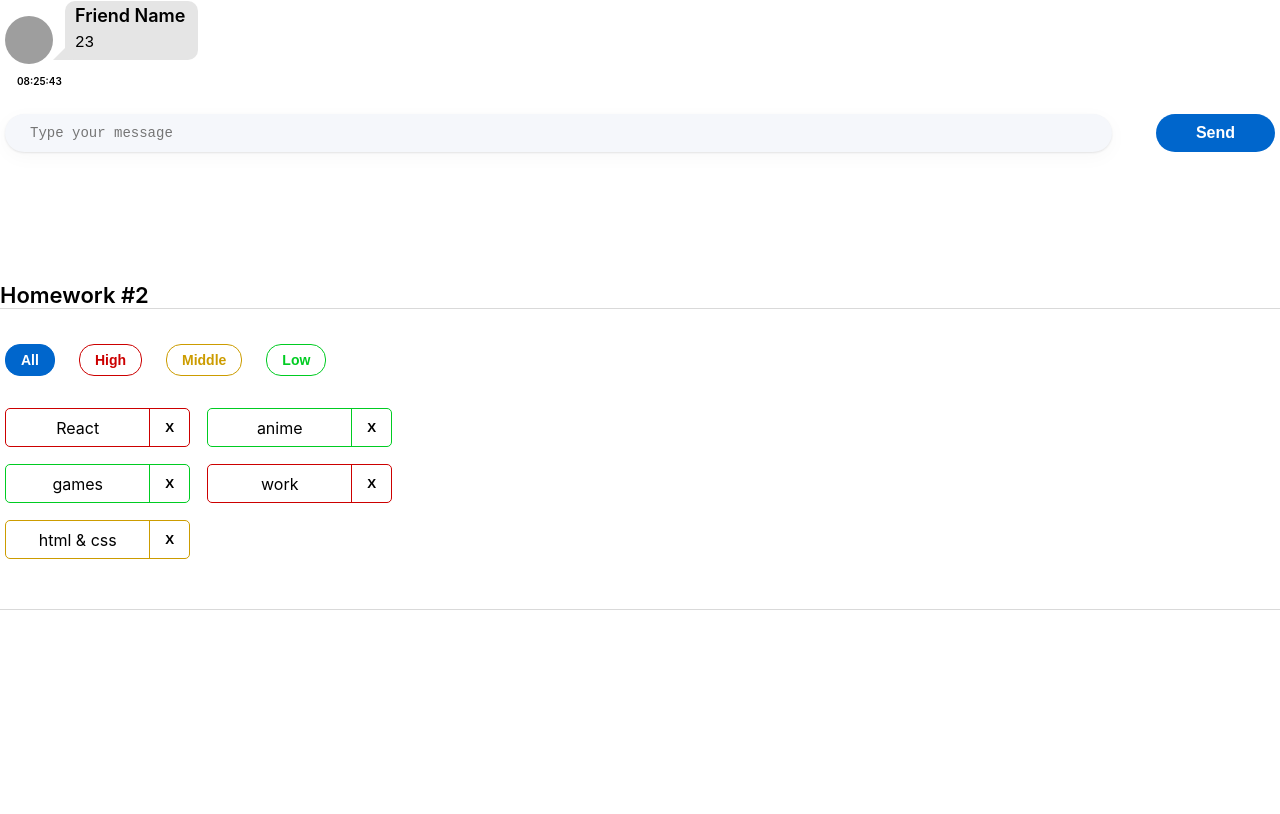
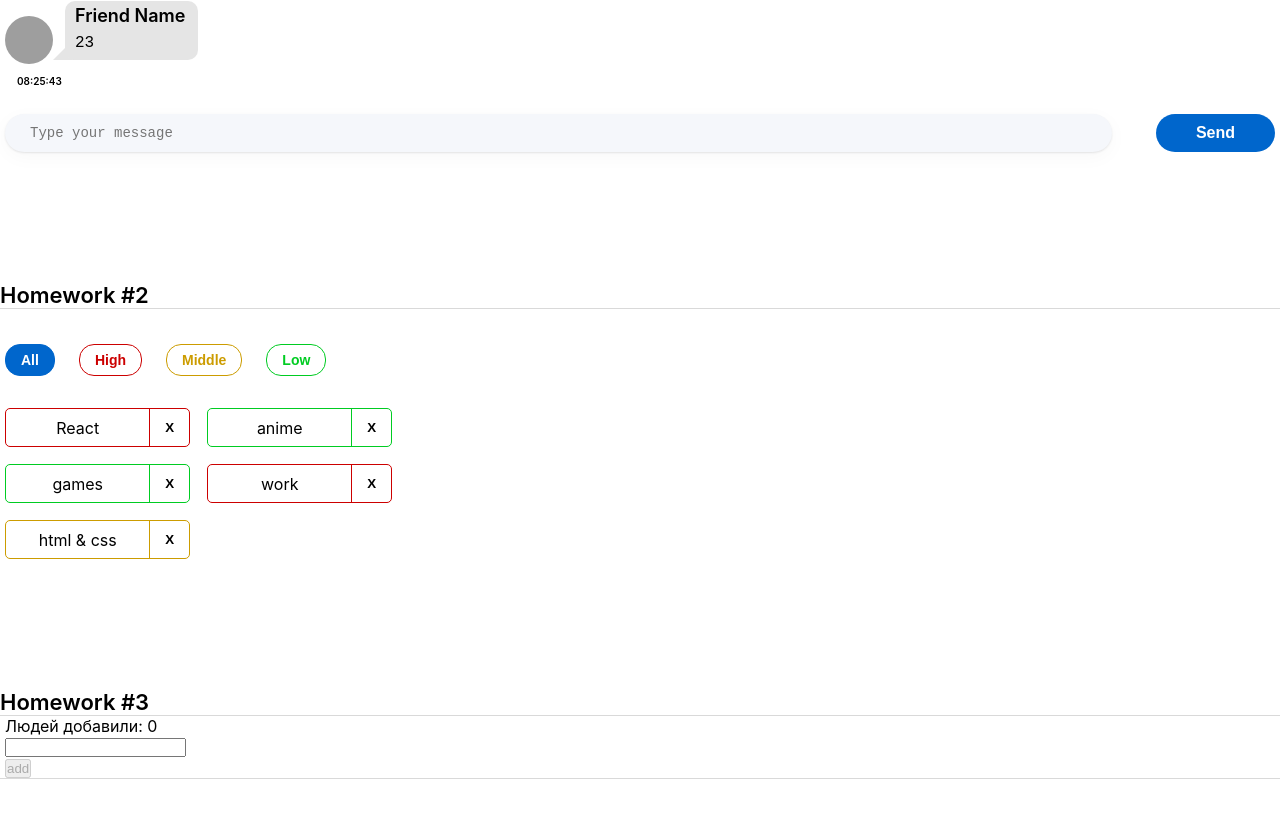
Before and after one commit to 7lad48/hw-autocheck, a React (Create React App) app: page / in a window 1280 px wide. Shown: the part 282-1096 px from the top of the page. Before the commit the page ends 927 px from the top, so only its background shows below. Built offline with nearby package versions, Linux system fonts and the light colour scheme; grey boxes are pictures that could not be loaded.

Commit message:
hw3 done, without styles

```diff
--- a/src/s1-main/App.tsx
+++ b/src/s1-main/App.tsx
@@ -2,6 +2,7 @@
 import s from './App.module.css'
 import HW1 from '../s2-homeworks/hw01/HW1'
 import HW2 from "../s2-homeworks/hw02/HW2";
+import HW3 from "../s2-homeworks/hw03/HW3";
 
 function App() {
     return (
@@ -9,7 +10,7 @@
             <HW1/>
             {/*раскомментировать по ходу выполнения*/}
             <HW2/>
-            {/*<HW3/>*/}
+            <HW3/>
             {/*<HW4/>*/}
 
             {/*при выполнении дз 5 и более - закомментировать здесь дз 1-4, так как они есть внутри дз 5*/}
--- a/src/s2-homeworks/hw03/Greeting.tsx
+++ b/src/s2-homeworks/hw03/Greeting.tsx
@@ -2,14 +2,14 @@
 import s from './Greeting.module.css'
 
 type GreetingPropsType = {
-    name: any // need to fix any
-    setNameCallback: any // need to fix any
-    addUser: any // need to fix any
-    onBlur: any // need to fix any
-    onEnter: any // need to fix any
-    error: any // need to fix any
-    totalUsers: any // need to fix any
-    lastUserName?: any // need to fix any
+    name: string // need to fix any
+    setNameCallback: (name:ChangeEvent<HTMLInputElement>)=>void // need to fix any
+    addUser: ()=>void // need to fix any
+    onBlur: ()=>void // need to fix any
+    onEnter: (e: KeyboardEvent<HTMLInputElement>)=>void // need to fix any
+    error: string // need to fix any
+    totalUsers: number // need to fix any
+    lastUserName?: string | false// need to fix any
 }
 
 // презентационная компонента (для верстальщика)
@@ -25,7 +25,7 @@
         lastUserName,
     } // деструктуризация пропсов
 ) => {
-    const inputClass = s.errorInput // need to fix with (?:)
+    const inputClass = s.errorInput // need to fix with (?:) ((error - border red;
 
     return (
         <div id={'hw3-form'} className={s.greetingForm}>
--- a/src/s2-homeworks/hw03/GreetingContainer.tsx
+++ b/src/s2-homeworks/hw03/GreetingContainer.tsx
@@ -1,20 +1,36 @@
 import React, { ChangeEvent, KeyboardEvent, useState } from 'react'
 import Greeting from './Greeting'
 import { UserType } from './HW3'
+import {Simulate} from "react-dom/test-utils";
+import keyDown = Simulate.keyDown;
 
 type GreetingContainerPropsType = {
-    users: any // need to fix any
-    addUserCallback: any // need to fix any
+    users: UserType[] // need to fix any
+    addUserCallback: (name:string)=>void // need to fix any
 }
 
-export const pureAddUser = (name: any, setError: any, setName: any, addUserCallback: any) => {
+export const pureAddUser = (name: string, setError: (name:string)=>void, setName: (name:string)=>void, addUserCallback: (name:string)=>void) => {
     // если имя пустое - показать ошибку, иначе - добавить юзера и очистить инпут
+    if(!name.trim()){
+        setError('Ошибка! Введите имя!');
+    } else {
+        addUserCallback(name);
+        setName('');
+    }
 }
 
-export const pureOnBlur = (name: any, setError: any) => { // если имя пустое - показать ошибку
+export const pureOnBlur = (name: string, setError: (error:string)=>void) => { // если имя пустое - показать ошибку
+    if(name.trim()){
+        setError('');
+    } else {
+        setError('Ошибка! Введите имя!');
+    }
 }
 
-export const pureOnEnter = (e: any, addUser: any) => { // если нажата кнопка Enter - добавить
+export const pureOnEnter = (e: KeyboardEvent<HTMLInputElement>, addUser: ()=>void) => { // если нажата кнопка Enter - добавить
+    if(e.key === 'Enter'){
+        addUser();
+    }
 }
 
 // более простой и понятный для новичков
@@ -26,12 +42,11 @@
     addUserCallback,
 }) => {
     // деструктуризация пропсов
-    const [name, setName] = useState<any>('') // need to fix any
-    const [error, setError] = useState<any>('') // need to fix any
+    const [name, setName] = useState<string>('') // need to fix any
+    const [error, setError] = useState<string>('') // need to fix any
 
-    const setNameCallback = (e: any) => { // need to fix any
-        setName('some name') // need to fix
-
+    const setNameCallback = (e: ChangeEvent<HTMLInputElement>) => { // need to fix any
+        setName(e.currentTarget.value) // need to fix
         error && setError('')
     }
     const addUser = () => {
@@ -42,12 +57,12 @@
         pureOnBlur(name, setError)
     }
 
-    const onEnter = (e: any) => {
+    const onEnter = (e: KeyboardEvent<HTMLInputElement>) => {
         pureOnEnter(e, addUser)
     }
 
-    const totalUsers = 0 // need to fix
-    const lastUserName = 'some name' // need to fix
+     const totalUsers =  users.length // need to fix ?+
+     const lastUserName = users.length > 0 && users[users.length - 1].name; // need to fix ?+
 
     return (
         <Greeting
--- a/src/s2-homeworks/hw03/HW3.tsx
+++ b/src/s2-homeworks/hw03/HW3.tsx
@@ -4,35 +4,41 @@
 import GreetingContainer from './GreetingContainer'
 
 /*
-* 1 - описать тип UserType
-* 2 - указать нужный тип в useState с users
-* 3 - дописать типы и логику функции pureAddUserCallback и проверить её тестами
+* 1 - описать тип UserType+
+* 2 - указать нужный тип в useState с users+
+* 3 - дописать типы и логику функции pureAddUserCallback и проверить её тестами+
+*
 * 4 - в файле GreetingContainer.tsx дописать типизацию пропсов
 * 5 - в файле GreetingContainer.tsx указать нужные типы в useState с name и error
 * 6 - в файле GreetingContainer.tsx дописать тип и логику функции setNameCallback
 * 7 - в файле GreetingContainer.tsx дописать логику функций pureAddUser, pureOnBlur, pureOnEnter и проверить их тестами
 * 8 - в файле GreetingContainer.tsx вычислить количество добавленных и имя последнего (totalUsers, lastUserName)
+*
 * 9 - в файле Greeting.tsx дописать типизацию пропсов
 * 10 - в файле Greeting.tsx вычислить inputClass в зависимости от наличия ошибки
+*
 * 11 - сделать стили в соответствии с дизайном
 * */
 
 // types
 export type UserType = {
-    _id: any // need to fix any
-    name: any // need to fix any
+    _id: string // need to fix any
+    name: string // need to fix any
 }
 
-export const pureAddUserCallback = (name: any, setUsers: any, users: any) => { // need to fix any
+export const pureAddUserCallback = (name: string, setUsers:(array:UserType[])=>void, users: UserType[]) => { // need to fix any
     const user = { // need to fix
+        _id: v1(),
+        name: name,
     }
     setUsers([...users, user])
+
 }
 
 const HW3 = () => {
-    const [users, setUsers] = useState<any>([]) // need to fix any
+    const [users, setUsers] = useState<UserType[]>([]) // need to fix any
 
-    const addUserCallback = (name: any) => { // need to fix any
+    const addUserCallback = (name: string) => { // need to fix any
         pureAddUserCallback(name, setUsers, users)
     }
 
```
